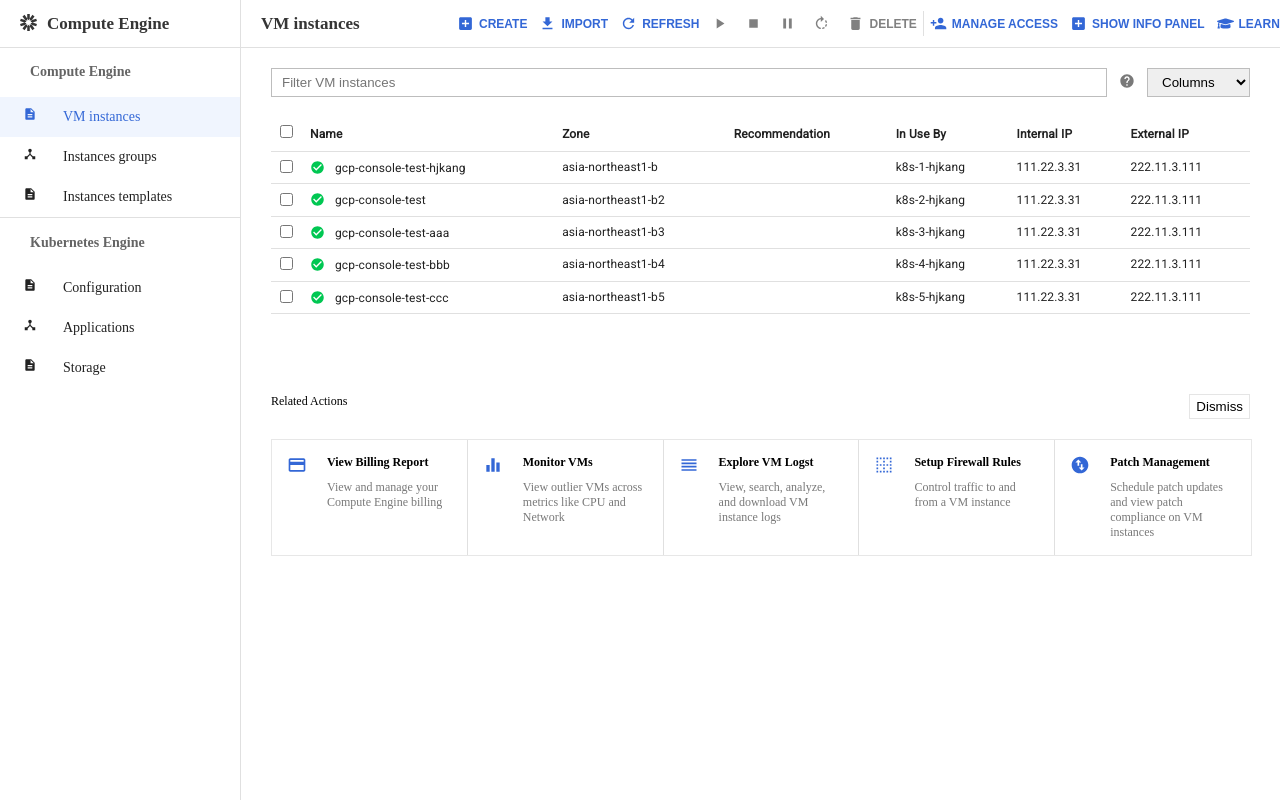
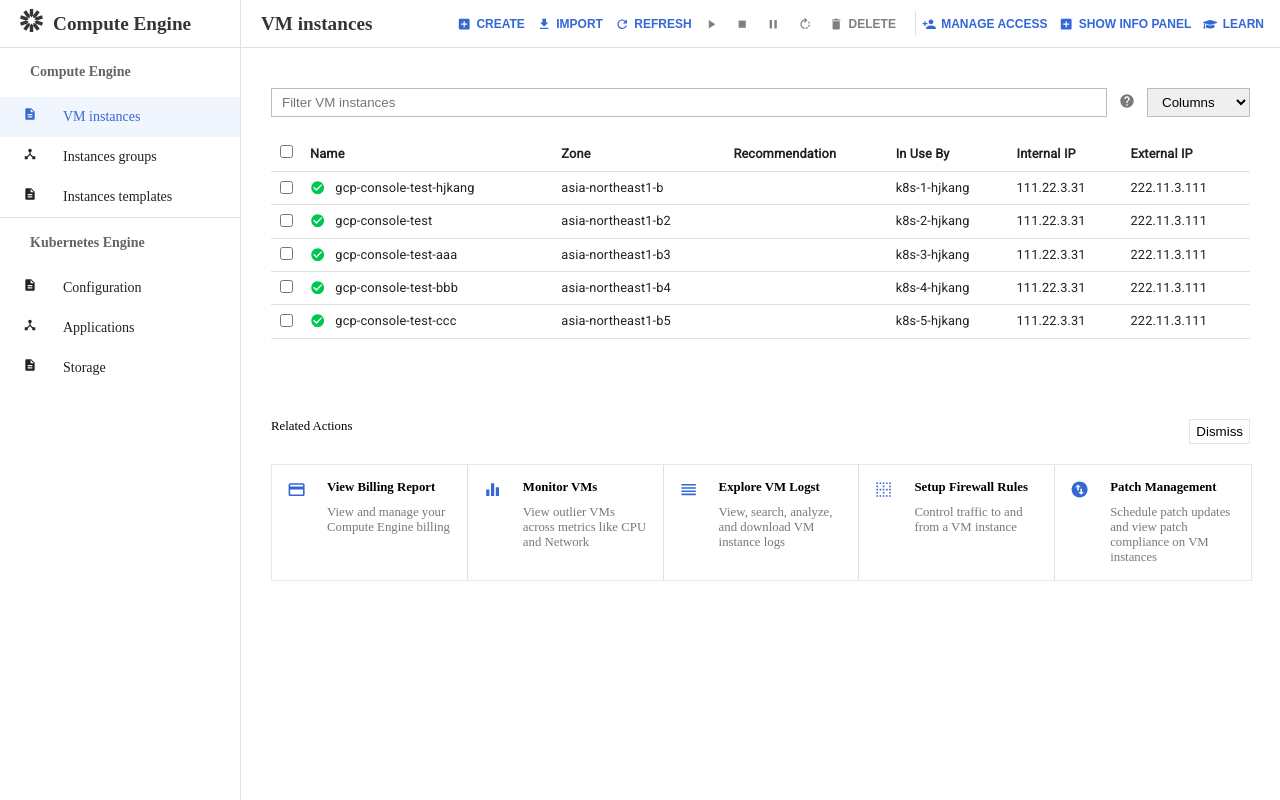
Before and after one commit to hjkang94/gcp-console, a React (Create React App) app: page /compute/instance in a window 1280 px wide. Built offline with nearby package versions, Linux system fonts and the light colour scheme.

Commit message:
css 일부 수정

```diff
--- a/src/components/CardMenu.js
+++ b/src/components/CardMenu.js
@@ -4,9 +4,9 @@
 import { Button } from 'components';
 
 const Card = styled.div`
-  margin-top: 80px;
+  margin-top: 30px;
   > div {
-    font-size: 12px;
+    font-size: ${props => props.theme.font.xs};
     margin-bottom: 20px;
   }
 `;
@@ -36,11 +36,11 @@
 `;
 
 const LiGroup = styled.div`
-  font-size: 12px;
+  font-size: ${props => props.theme.font.xs};
 `;
 
 const LiIcon = styled(MenuIcon)`
-  font-size: 20px;
+  font-size: ${props => props.theme.font.md};
   color: ${props => props.theme.default};
 `;
 
--- a/src/components/CardMessage.js
+++ b/src/components/CardMessage.js
@@ -20,7 +20,7 @@
 
 const Text = styled.span`
   color: ${props => props.color || props.theme.font.default};
-  font-size: 12px;
+  font-size: ${props => props.theme.font.xs};
   font-weight: 400;
   letter-spacing: normal;
   line-height: 16px;
@@ -29,7 +29,7 @@
 
 const Title = styled.div`
   color: black;
-  font-size: 24px;
+  font-size: ${props => props.theme.font.xl};
   font-weight: 400;
   letter-spacing: normal;
   line-height: 32px;
@@ -43,7 +43,7 @@
 
 const MoreButton = styled.a`
   color: ${props => props.theme.default};
-  font-size: 12px;
+  font-size: ${props => props.theme.font.xs};
   margin-left: 5px;
 `;
 
--- a/src/components/ChipButton.js
+++ b/src/components/ChipButton.js
@@ -9,7 +9,7 @@
   cursor: pointer;
   height: 23px;
   line-height: 23px;
-  font-size: 13px;
+  font-size: ${props => props.theme.font.xs};
   padding: 0 10px;
   outline: none;
   border: none;
--- a/src/components/Notification.js
+++ b/src/components/Notification.js
@@ -9,7 +9,7 @@
   background-color: ${props => props.theme.danger};
   margin: 10px;
   padding: 20px;
-  font-size: 13px;
+  font-size: ${props => props.theme.font.xs};
   border-radius: 5px;
   display:flex;
 }
--- a/src/components/Search.js
+++ b/src/components/Search.js
@@ -5,6 +5,7 @@
 const Container = styled.div`
   width: 100%;
   display: flex;
+  margin-top: 20px;
 `;
 const InputContainer = styled.input`
   flex: 1;
--- a/src/components/SelectBox.js
+++ b/src/components/SelectBox.js
@@ -7,7 +7,7 @@
   border: 1px solid #ccc;
   height: 34px;
   border-radius: 5px;
-  font-size: 12px;
+  font-size: ${props => props.theme.font.xs};
   color: gray;
 }
 `;
--- a/src/components/Table.js
+++ b/src/components/Table.js
@@ -12,6 +12,10 @@
 import { TopTable } from 'components';
 import styled from 'styled-components';
 import theme from 'theme';
+
+const Container = styled.div`
+  padding-bottom: 50px;
+`;
 
 const THeadContainer = styled(TableHead)`
   background-color: ${props => props.color};
@@ -32,43 +36,7 @@
     setPage(0);
   };
 
-  return (
-    <div>
-      {topTable && (
-        <TopTable btnText="Is system object: False" inputText="Filter secrets and config maps" />
-      )}
-      <Table size="small" aria-label="a dense table">
-        {headers && (
-          <Thead
-            headers={headers}
-            datas={datas}
-            setAllData={setAllData}
-            setData={setData}
-            allData={allData}
-            color={topTable ? theme.danger : ''}
-          />
-        )}
-        {datas && (
-          <Tbody datas={datas} headers={headers} setAllData={setAllData} setData={setData} />
-        )}
-      </Table>
-      {paging && (
-        <TablePagination
-          component="div"
-          count={datas.length}
-          page={page}
-          onChangePage={handleChangePage}
-          rowsPerPage={rowsPerPage}
-          rowsPerPageOptions={[10, 30, 50]}
-          onChangeRowsPerPage={handleChangeRowsPerPage}
-        />
-      )}
-    </div>
-  );
-}
-
-function Thead(props) {
-  const { allData, datas, headers, setAllData, setData, color } = props;
+  function Thead({ color }) {
     return (
       <THeadContainer color={color}>
         <TableRow>
@@ -88,18 +56,19 @@
             ></input>
           </TableCell>
           {headers.map((item, i) => (
-          <TableCell key={i}>{item.text}</TableCell>
+            <TableCell style={{ whiteSpace: 'nowrap' }} key={i}>
+              {item.text}
+            </TableCell>
           ))}
         </TableRow>
       </THeadContainer>
     );
   }
 
-function Tbody(props) {
-  const { datas, headers, setAllData, setData } = props;
+  function Tbody() {
     return (
       <TableBody>
-      {datas.map((row, i) => (
+        {datas.slice(page * rowsPerPage, page * rowsPerPage + rowsPerPage).map((row, i) => (
           <TableRow key={i}>
             <TableCell padding="checkbox">
               <input
@@ -137,4 +106,39 @@
     );
   }
 
+  return (
+    <Container>
+      {topTable && (
+        <TopTable btnText="Is system object: False" inputText="Filter secrets and config maps" />
+      )}
+      <Table size="small" aria-label="a dense table">
+        {headers && (
+          <Thead
+            headers={headers}
+            datas={datas}
+            setAllData={setAllData}
+            setData={setData}
+            allData={allData}
+            color={topTable ? theme.danger : ''}
+          />
+        )}
+        {datas && (
+          <Tbody datas={datas} headers={headers} setAllData={setAllData} setData={setData} />
+        )}
+      </Table>
+      {paging && (
+        <TablePagination
+          component="div"
+          count={datas.length}
+          page={page}
+          onChangePage={handleChangePage}
+          rowsPerPage={rowsPerPage}
+          rowsPerPageOptions={[5, 10, 25]}
+          onChangeRowsPerPage={handleChangeRowsPerPage}
+        />
+      )}
+    </Container>
+  );
+}
+
 export default TableComponent;
--- a/src/components/TopTable.js
+++ b/src/components/TopTable.js
@@ -9,7 +9,7 @@
   border-top: 1px solid ${props => props.theme.border.default};
   border-bottom: 1px solid ${props => props.theme.border.default};
   display: inline-flex;
-  font-size: 20px;
+  font-size: ${props => props.theme.font.sm};
   width: 100%;
 `;
 
--- a/src/data.js
+++ b/src/data.js
@@ -154,6 +154,20 @@
     namespace: 'KHJTEST',
     cluster: 'hjkang-cluster10',
   },
+  {
+    id: '10',
+    name: 'hjkang-config-11',
+    type: 'Config',
+    namespace: 'KHJTEST',
+    cluster: 'hjkang-cluster11',
+  },
+  {
+    id: '11',
+    name: 'hjkang-config-12',
+    type: 'Config',
+    namespace: 'KHJTEST',
+    cluster: 'hjkang-cluster12',
+  },
 ];
 
 export const templates = [
--- a/src/pages/compute/InstanceGroups.js
+++ b/src/pages/compute/InstanceGroups.js
@@ -4,12 +4,7 @@
 import { groups } from 'data';
 import { MdCheckCircle } from 'react-icons/md';
 import { Topbar } from 'components/layout';
-import styled from 'styled-components';
 import theme from 'theme';
-
-const DescriptionContainer = styled.div`
-  padding-bottom: 20px;
-`;
 
 const headers = [
   {
@@ -53,8 +48,8 @@
 
 const topData = ['create', 'refresh', 'delete', 'learn'];
 const description = `
-Instance groups are collections of VM instances that use load balancing and
-automated services, like autoscaling and autohealing.
+  Instance groups are collections of VM instances that use load balancing and
+  automated services, like autoscaling and autohealing.
 `;
 
 function InstanceGroups() {
@@ -73,9 +68,7 @@
     <Container>
       <Topbar data={topData} />
       <ContentContainer>
-        <DescriptionContainer>
-          <Description color={theme.font.light} text={description} />
-        </DescriptionContainer>
+        <Description color={theme.font.light} text={description} />
         <Search text="Filter resources" />
         <TableContainer>
           <Table headers={headers} datas={data} setData={setData} />
--- a/src/theme.js
+++ b/src/theme.js
@@ -9,6 +9,11 @@
     success: '#00c752',
     danger: '#797979',
     light: '#868686',
+    xs: '0.8em',
+    sm: '1em',
+    md: '1.2em',
+    lg: '1.4em',
+    xl: '1.6em',
   },
 };
 
--- a/src/utils/CommonStyle.js
+++ b/src/utils/CommonStyle.js
@@ -1,7 +1,7 @@
 import styled from 'styled-components';
 
 export const Title = styled.div`
-  font-size: 17px;
+  font-size: ${props => props.theme.font.md};
   padding-left: 20px;
   font-weight: bold;
   color: #353535;
@@ -36,7 +36,7 @@
   margin-top: 20px;
   th,
   td {
-    font-size: 12px;
+    font-size: ${props => props.theme.font.xs};
   }
   th {
     font-weight: bold;
@@ -53,7 +53,7 @@
 export const TableMenuIcon = styled.span`
   padding-right: 10px;
   color: ${props => props.theme.font.success};
-  font-size: 15px;
+  font-size: ${props => props.theme.font.md};
   position: relative;
   top: 3px;
 `;
@@ -61,7 +61,7 @@
 export const Icon = styled.div`
   position: relative;
   top: 2px;
-  font-size: 17px;
+  font-size: ${props => props.theme.font.md};
 `;
 
 export const TopTable = styled.div`
```
Lines whose indentation alone changed are shown as unchanged.
